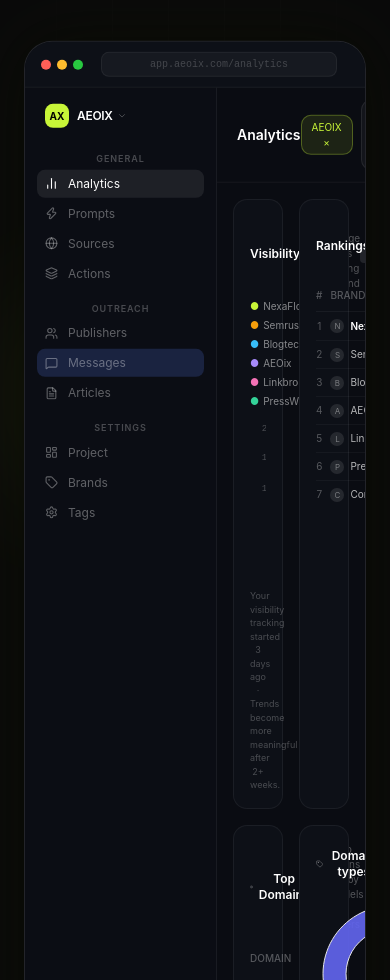
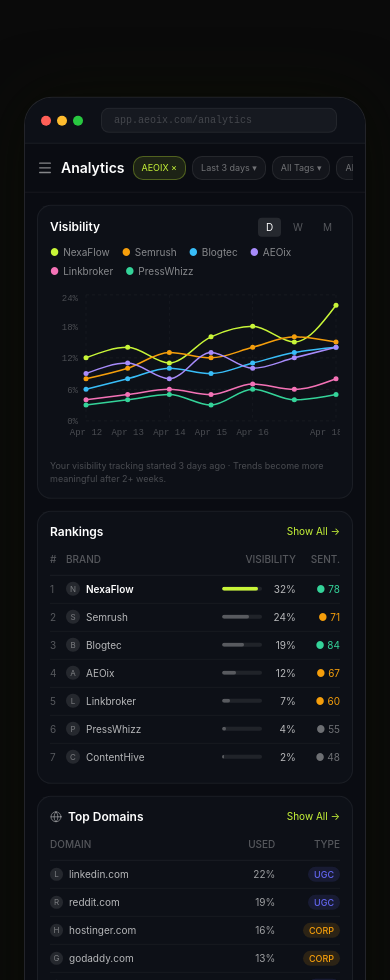
Before and after one commit to akashgupta157/landing-page-, a Next.js app: page / in a window 390 px wide. Shown: the part 1020-2000 px from the top of the page. Built offline with nearby package versions, Linux system fonts and the light colour scheme.

Commit message:
feat: add DashboardMockup and Reveal components to HomePage, implement mobile drawer functionality, and enhance HeroSection layout

```diff
--- a/app/page.tsx
+++ b/app/page.tsx
@@ -12,6 +12,8 @@
 import { FaqSection } from "@/components/landing/FaqSection";
 import { CtaSection } from "@/components/landing/CtaSection";
 import { Footer } from "@/components/landing/Footer";
+import { DashboardMockup } from "@/components/landing/DashboardMockup";
+import { Reveal } from "@/components/landing/Reveal";
 
 export default function HomePage() {
   return (
@@ -21,6 +23,12 @@
 
       {/* Hero — centered heading + domain input + dashboard screenshot */}
       <HeroSection />
+
+      <Reveal delay={500} className="mt-14">
+        <div className="float-soft relative px-6 mx-auto max-w-6xl">
+          <DashboardMockup />
+        </div>
+      </Reveal>
 
       {/* Trusted by logos */}
       <TrustedBySection />
--- a/components/landing/DashboardMockup.tsx
+++ b/components/landing/DashboardMockup.tsx
@@ -25,6 +25,8 @@
   MessageSquare,
   ChevronDown,
   LayoutDashboard,
+  Menu,
+  X,
 } from "lucide-react";
 import Image from "next/image";
 
@@ -292,37 +294,13 @@
   );
 }
 
-// ── Main Component ─────────────────────────────────────────────────────────────
-export function DashboardMockup() {
-  const [animated, setAnimated] = useState(false);
-
-  useEffect(() => {
-    const t = setTimeout(() => setAnimated(true), 300);
-    return () => clearTimeout(t);
-  }, []);
-
+// ── Sidebar Content (shared between drawer & static sidebar) ──────────────────
+function SidebarContent({ onClose }: { onClose?: () => void }) {
   return (
-    <div
-      className="w-full overflow-hidden rounded-[28px] border border-white/10 bg-[#0a0c12] shadow-[0_0_80px_rgba(200,245,56,0.04),0_2px_60px_rgba(0,0,0,0.7)]"
-      role="img"
-      aria-label="AEOIX analytics dashboard"
-      style={{ fontFamily: "'Inter', 'DM Sans', sans-serif" }}
-    >
-      {/* ── Browser chrome ── */}
-      <div className="flex items-center gap-1.5 border-b border-white/6 bg-[#0d1017] px-4 py-2.5">
-        <div className="h-2.5 w-2.5 rounded-full bg-[#ff5f57]" />
-        <div className="h-2.5 w-2.5 rounded-full bg-[#febc2e]" />
-        <div className="h-2.5 w-2.5 rounded-full bg-[#28c840]" />
-        <div className="mx-3 flex-1 max-w-xs rounded-md border border-white/6 bg-white/4 px-3 py-1 text-[10px] text-white/20 font-mono">
-          app.aeoix.com/analytics
-        </div>
-      </div>
-
-      <div className="flex" style={{ minHeight: 560 }}>
-        {/* ── Sidebar ── */}
-        <aside className="w-48 shrink-0 border-r border-white/6 bg-[#0b0d14] flex flex-col p-3">
+    <div className="flex flex-col h-full p-3">
       {/* Logo */}
-          <div className="mb-5 flex items-center gap-2 px-2 py-1">
+      <div className="mb-5 flex items-center justify-between px-2 py-1">
+        <div className="flex items-center gap-2">
           <div className="h-6 w-6 rounded-md bg-[#c8f538] flex items-center justify-center">
             <span className="text-black font-bold text-[10px]">AX</span>
           </div>
@@ -332,6 +310,16 @@
             </span>
             <ChevronDown size={10} className="text-white/30" />
           </div>
+        </div>
+        {/* Close button — only shown in mobile drawer */}
+        {onClose && (
+          <button
+            onClick={onClose}
+            className="text-white/40 hover:text-white transition-colors lg:hidden"
+          >
+            <X size={16} />
+          </button>
+        )}
       </div>
 
       {/* General */}
@@ -402,14 +390,131 @@
           </div>
         </div>
       </div>
+    </div>
+  );
+}
+
+// ── Main Component ─────────────────────────────────────────────────────────────
+export function DashboardMockup() {
+  const [animated, setAnimated] = useState(false);
+  const [drawerOpen, setDrawerOpen] = useState(false);
+
+  useEffect(() => {
+    const t = setTimeout(() => setAnimated(true), 300);
+    return () => clearTimeout(t);
+  }, []);
+
+  // Close drawer on outside click
+  useEffect(() => {
+    if (!drawerOpen) return;
+    const handler = (e: MouseEvent) => {
+      const drawer = document.getElementById("mobile-drawer");
+      if (drawer && !drawer.contains(e.target as Node)) {
+        setDrawerOpen(false);
+      }
+    };
+    document.addEventListener("mousedown", handler);
+    return () => document.removeEventListener("mousedown", handler);
+  }, [drawerOpen]);
+
+  return (
+    <div
+      className="w-full overflow-hidden rounded-[28px] border border-white/10 bg-[#0a0c12] shadow-[0_0_80px_rgba(200,245,56,0.04),0_2px_60px_rgba(0,0,0,0.7)]"
+      role="img"
+      aria-label="AEOIX analytics dashboard"
+      style={{ fontFamily: "'Inter', 'DM Sans', sans-serif" }}
+    >
+      {/* ── Browser chrome ── */}
+      <div className="flex items-center gap-1.5 border-b border-white/6 bg-[#0d1017] px-4 py-2.5">
+        <div className="h-2.5 w-2.5 rounded-full bg-[#ff5f57]" />
+        <div className="h-2.5 w-2.5 rounded-full bg-[#febc2e]" />
+        <div className="h-2.5 w-2.5 rounded-full bg-[#28c840]" />
+        <div className="mx-3 flex-1 max-w-xs rounded-md border border-white/6 bg-white/4 px-3 py-1 text-[10px] text-white/20 font-mono">
+          app.aeoix.com/analytics
+        </div>
+      </div>
+
+      {/* ── Layout wrapper ── */}
+      <div className="flex relative" style={{ minHeight: 560 }}>
+        {/* ── Mobile drawer overlay ── */}
+        {drawerOpen && (
+          <div className="fixed inset-0 z-40 bg-black/60 lg:hidden" />
+        )}
+
+        {/* ── Mobile slide-in drawer ── */}
+        <aside
+          id="mobile-drawer"
+          className={`
+            fixed top-0 left-0 h-full z-50 w-52 bg-[#0b0d14] border-r border-white/6
+            transform transition-transform duration-300 ease-in-out
+            lg:hidden
+            ${drawerOpen ? "translate-x-0" : "-translate-x-full"}
+          `}
+        >
+          <SidebarContent onClose={() => setDrawerOpen(false)} />
+        </aside>
+
+        {/* ── Static sidebar (tablet md+ shows icon-only, lg+ shows full) ── */}
+        <aside
+          className="
+            hidden lg:flex
+            w-48 shrink-0 border-r border-white/6 bg-[#0b0d14] flex-col
+          "
+        >
+          <SidebarContent />
+        </aside>
+
+        {/* ── Tablet icon-only sidebar (md to lg) ── */}
+        <aside
+          className="
+            hidden md:flex lg:hidden
+            w-12 shrink-0 border-r border-white/6 bg-[#0b0d14] flex-col items-center py-3 gap-1
+          "
+        >
+          {/* Logo icon */}
+          <div className="h-6 w-6 rounded-md bg-[#c8f538] flex items-center justify-center mb-4">
+            <span className="text-black font-bold text-[10px]">AX</span>
+          </div>
+          {[...sidebarGeneral, ...sidebarOutreach, ...sidebarSettings].map(
+            ({ label, icon: Icon, active }: any) => (
+              <div
+                key={label}
+                title={label}
+                className={`flex items-center justify-center w-8 h-8 rounded-md cursor-default transition-colors ${
+                  active
+                    ? "bg-white/[0.08] text-white"
+                    : "text-white/35 hover:text-white/55"
+                }`}
+              >
+                <Icon size={14} />
+              </div>
+            ),
+          )}
+          {/* User avatar at bottom */}
+          <div className="mt-auto pt-4 border-t border-white/6 w-full flex justify-center pb-1">
+            <div className="h-7 w-7 rounded-full bg-[#c8f538]/20 border border-[#c8f538]/30 flex items-center justify-center text-[10px] text-[#c8f538] font-bold">
+              KR
+            </div>
+          </div>
         </aside>
 
         {/* ── Main content ── */}
-        <main className="flex-1 overflow-hidden flex flex-col">
+        <main className="flex-1 overflow-hidden flex flex-col min-w-0">
           {/* Header */}
-          <div className="flex items-center justify-between border-b border-white/5 px-5 py-3 bg-[#0a0c12]">
+          <div className="flex items-center justify-between border-b border-white/5 px-3 sm:px-5 py-3 bg-[#0a0c12] gap-2">
+            <div className="flex items-center gap-2">
+              {/* Hamburger — mobile only */}
+              <button
+                className="md:hidden text-white/50 hover:text-white transition-colors"
+                onClick={() => setDrawerOpen(true)}
+              >
+                <Menu size={16} />
+              </button>
               <h1 className="text-sm font-semibold text-white">Analytics</h1>
-            <div className="flex items-center gap-2">
+            </div>
+
+            {/* Filter chips — scroll on mobile, wrap on tablet+ */}
+            <div className="flex items-center gap-1.5 overflow-x-auto scrollbar-hide max-w-full">
               {[
                 { label: "AEOIX ×", accent: true },
                 { label: "Last 3 days ▾" },
@@ -419,7 +524,7 @@
               ].map(({ label, accent }) => (
                 <div
                   key={label}
-                  className={`rounded-lg border px-2.5 py-1 text-[10px] cursor-default ${
+                  className={`rounded-lg border px-2 sm:px-2.5 py-1 text-[9px] sm:text-[10px] cursor-default whitespace-nowrap shrink-0 ${
                     accent
                       ? "border-[#c8f538]/30 bg-[#c8f538]/10 text-[#c8f538]"
                       : "border-white/8 bg-white/4 text-white/40"
@@ -432,20 +537,26 @@
           </div>
 
           {/* Grid body */}
-          <div className="flex-1 overflow-auto p-4">
-            <div className="grid grid-cols-2 gap-4">
+          <div className="flex-1 overflow-auto p-3 sm:p-4">
+            {/*
+              Responsive grid:
+              - Mobile  (<md):  1 column
+              - Tablet  (md):   2 columns  (same as desktop but content scrolls)
+              - Laptop+ (lg):   2 columns  (original layout)
+            */}
+            <div className="grid grid-cols-1 md:grid-cols-2 gap-3 sm:gap-4">
               {/* ── Visibility Chart ── */}
-              <div className="rounded-xl border border-white/6 bg-[#0d1017] p-4">
-                <div className="flex items-center justify-between mb-2">
-                  <div className="flex items-center gap-1.5">
-                    <span className="text-xs font-semibold text-white">
+              <div className="rounded-xl border border-white/6 bg-[#0d1017] p-3 sm:p-4">
+                <div className="flex items-center justify-between mb-2 gap-2">
+                  <div className="flex items-center gap-1.5 min-w-0">
+                    <span className="text-xs font-semibold text-white shrink-0">
                       Visibility
                     </span>
-                    <span className="text-[10px] text-white/30">
+                    <span className="text-[10px] text-white/30 truncate hidden sm:block">
                       · Percentage of chats mentioning each brand
                     </span>
                   </div>
-                  <div className="flex gap-1">
+                  <div className="flex gap-1 shrink-0">
                     {["D", "W", "M"].map((t, i) => (
                       <div
                         key={t}
@@ -525,21 +636,22 @@
               </div>
 
               {/* ── Rankings ── */}
-              <div className="rounded-xl border border-white/6 bg-[#0d1017] p-4">
+              <div className="rounded-xl border border-white/6 bg-[#0d1017] p-3 sm:p-4">
                 <div className="flex items-center justify-between mb-3">
                   <div className="flex items-center gap-1.5">
                     <span className="text-xs font-semibold text-white">
                       Rankings
                     </span>
-                    <span className="text-[10px] text-white/30">
+                    <span className="text-[10px] text-white/30 hidden sm:block">
                       · Top brands across LLMs
                     </span>
                   </div>
-                  <span className="text-[10px] text-[#c8f538] cursor-default">
+                  <span className="text-[10px] text-[#c8f538] cursor-default shrink-0">
                     Show All →
                   </span>
                 </div>
 
+                {/* Rankings table — hide SOV column on small screens */}
                 <table className="w-full text-[10px]">
                   <thead>
                     <tr className="text-white/30 border-b border-white/5">
@@ -548,8 +660,10 @@
                       <th className="text-right pb-2 font-medium">
                         VISIBILITY
                       </th>
-                      <th className="text-right pb-2 font-medium">SOV</th>
-                      <th className="text-right pb-2 font-medium">SENTIMENT</th>
+                      <th className="text-right pb-2 font-medium hidden sm:table-cell">
+                        SOV
+                      </th>
+                      <th className="text-right pb-2 font-medium">SENT.</th>
                     </tr>
                   </thead>
                   <tbody>
@@ -572,7 +686,7 @@
                               {r.brand}
                             </span>
                             {r.you && (
-                              <span className="ml-1 rounded px-1 py-0.5 text-[8px] bg-[#c8f538]/15 text-[#c8f538] font-medium">
+                              <span className="ml-1 rounded px-1 py-0.5 text-[8px] bg-[#c8f538]/15 text-[#c8f538] font-medium hidden sm:inline">
                                 you
                               </span>
                             )}
@@ -580,7 +694,7 @@
                         </td>
                         <td className="py-1.5 text-right">
                           <div className="flex items-center justify-end gap-1.5">
-                            <div className="w-16 h-1 rounded-full bg-white/8 overflow-hidden">
+                            <div className="w-10 sm:w-16 h-1 rounded-full bg-white/8 overflow-hidden">
                               <div
                                 className="h-full rounded-full transition-all duration-1000"
                                 style={{
@@ -593,12 +707,12 @@
                                 }}
                               />
                             </div>
-                            <span className="text-white/70 w-8 text-right">
+                            <span className="text-white/70 w-7 sm:w-8 text-right">
                               {r.visibility}%
                             </span>
                           </div>
                         </td>
-                        <td className="py-1.5 text-right text-white/50">
+                        <td className="py-1.5 text-right text-white/50 hidden sm:table-cell">
                           {r.sov}%
                         </td>
                         <td className="py-1.5 text-right">
@@ -615,28 +729,29 @@
               </div>
 
               {/* ── Top Domains ── */}
-              <div className="rounded-xl border border-white/6 bg-[#0d1017] p-4">
+              <div className="rounded-xl border border-white/6 bg-[#0d1017] p-3 sm:p-4">
                 <div className="flex items-center justify-between mb-3">
                   <div className="flex items-center gap-1.5">
                     <Globe size={12} className="text-white/40" />
                     <span className="text-xs font-semibold text-white">
                       Top Domains
                     </span>
-                    <span className="text-[10px] text-white/30">
-                      · Top domains used by AI models in answers
+                    <span className="text-[10px] text-white/30 hidden sm:block">
+                      · Top domains used by AI models
                     </span>
                   </div>
-                  <span className="text-[10px] text-[#c8f538] cursor-default">
+                  <span className="text-[10px] text-[#c8f538] cursor-default shrink-0">
                     Show All →
                   </span>
                 </div>
 
+                {/* Domains table — hide avg citations on mobile */}
                 <table className="w-full text-[10px]">
                   <thead>
                     <tr className="text-white/30 border-b border-white/5">
                       <th className="text-left pb-2 font-medium">DOMAIN</th>
                       <th className="text-right pb-2 font-medium">USED</th>
-                      <th className="text-right pb-2 font-medium">
+                      <th className="text-right pb-2 font-medium hidden sm:table-cell">
                         AVG. CITATIONS
                       </th>
                       <th className="text-right pb-2 font-medium">TYPE</th>
@@ -651,13 +766,15 @@
                         <td className="py-1.5">
                           <div className="flex items-center gap-1.5">
                             <Favicon domain={d.domain} size={13} />
-                            <span className="text-white/70">{d.domain}</span>
+                            <span className="text-white/70 truncate max-w-[90px] sm:max-w-none">
+                              {d.domain}
+                            </span>
                           </div>
                         </td>
                         <td className="py-1.5 text-right text-white/60">
                           {d.used}
                         </td>
-                        <td className="py-1.5 text-right text-white/60">
+                        <td className="py-1.5 text-right text-white/60 hidden sm:table-cell">
                           {d.avgCitations}
                         </td>
                         <td className="py-1.5 text-right">
@@ -678,7 +795,7 @@
               </div>
 
               {/* ── Domain Types ── */}
-              <div className="rounded-xl border border-white/6 bg-[#0d1017] p-4">
+              <div className="rounded-xl border border-white/6 bg-[#0d1017] p-3 sm:p-4">
                 <div className="flex items-center justify-between mb-3">
                   <div className="flex items-center gap-1.5">
                     <Tag size={12} className="text-white/40" />
@@ -691,8 +808,9 @@
                   </span>
                 </div>
 
-                <div className="flex items-center gap-6">
-                  <div style={{ width: 150, height: 150, minWidth: 150 }}>
+                {/* Stack pie + legend vertically on mobile, side-by-side on sm+ */}
+                <div className="flex flex-col sm:flex-row items-center gap-4 sm:gap-6">
+                  <div className="w-36 h-36 sm:w-[150px] sm:h-[150px] shrink-0">
                     <ResponsiveContainer width="100%" height="100%">
                       <PieChart>
                         <Pie
@@ -719,7 +837,7 @@
                     </ResponsiveContainer>
                   </div>
 
-                  <div className="flex-1 space-y-2">
+                  <div className="flex-1 w-full space-y-2">
                     {domainTypes.map(({ name, value, color }) => (
                       <div key={name} className="flex items-center gap-2">
                         <span style={{ color }} className="text-[11px]">
@@ -728,7 +846,7 @@
                         <span className="text-[11px] text-white/60 flex-1">
                           {name}
                         </span>
-                        <div className="w-24 h-1 rounded-full bg-white/8 overflow-hidden">
+                        <div className="w-16 sm:w-24 h-1 rounded-full bg-white/8 overflow-hidden">
                           <div
                             className="h-full rounded-full transition-all duration-1000"
                             style={{
--- a/components/landing/HeroSection.tsx
+++ b/components/landing/HeroSection.tsx
@@ -415,7 +415,7 @@
   }
 
   return (
-    <section className="relative min-h-screen overflow-hidden px-6 pb-0 pt-32 text-center">
+    <section className="relative min-h-screen flex flex-col items-center justify-center overflow-hidden px-6 pb-0 pt-32 text-center">
       <div className="hero-grid absolute inset-0 opacity-50" />
       <div className="spot-orb left-1/2 top-0 h-[420px] w-[720px] -translate-x-1/2 bg-[var(--glow-lime)] animate-pulse-soft" />
       <div className="spot-orb right-[12%] top-24 h-[240px] w-[240px] bg-[var(--glow-blue)]" />
@@ -544,9 +544,6 @@
                 <span className="orbit-dot absolute h-2 w-2 rounded-full bg-[#7cc8ff]" />
               </div>
             </div> */}
-            <div className="float-soft">
-              <DashboardMockup />
-            </div>
           </div>
         </Reveal>
       </div>
```
Lines whose indentation alone changed are shown as unchanged.
